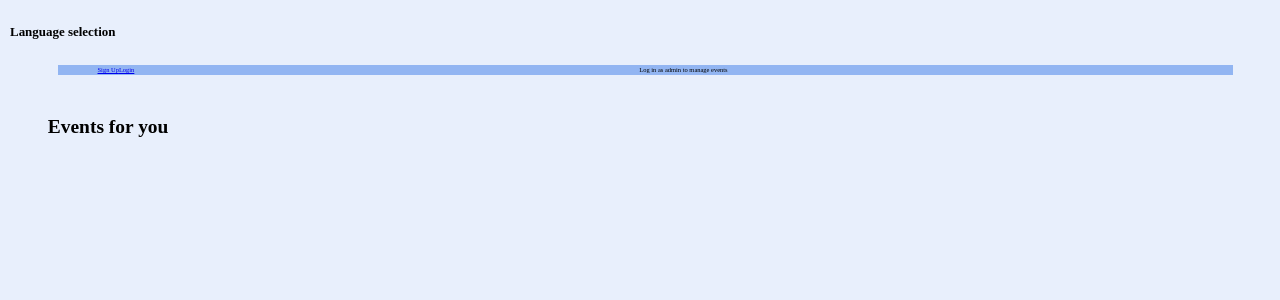
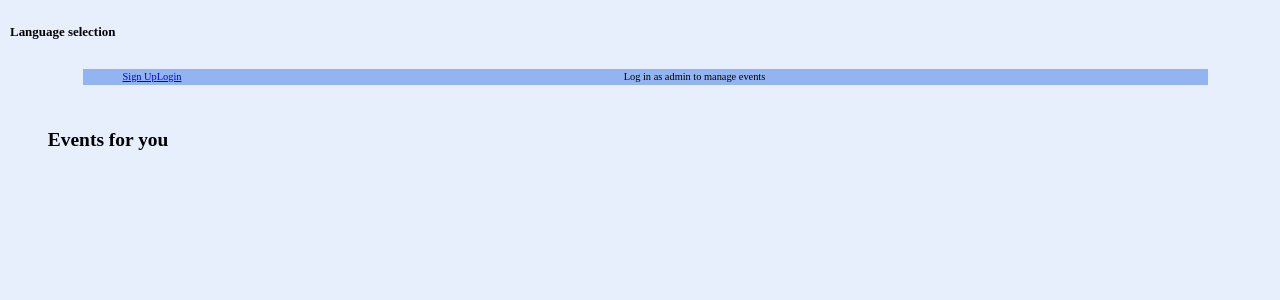
Before and after one commit to lilylusvardii/KV6002_TeamProject, a PHP site: page / in a window 1280 px wide. Shown: the top 300 px of the page. Run offline with PHP 8.4, Linux system fonts and the light colour scheme; data comes from the database, SQL or seed files in the repository; data that the repository does not hold is empty.

Commit message:
Update style.css

```diff
--- a/style.css
+++ b/style.css
@@ -29,11 +29,10 @@ main {
 }
 nav {
 	grid-area: nav;
-	margin-right: 3%;
-	margin-left: 3%;
-	height: 100%;
+	margin-right: 5%;
+	margin-left: 5%;
 	background-color: #92b5f2;
-	font-size: 50%;
+	font-size: 80%;
 	font-family: Century Gothic;
 }
 
```
